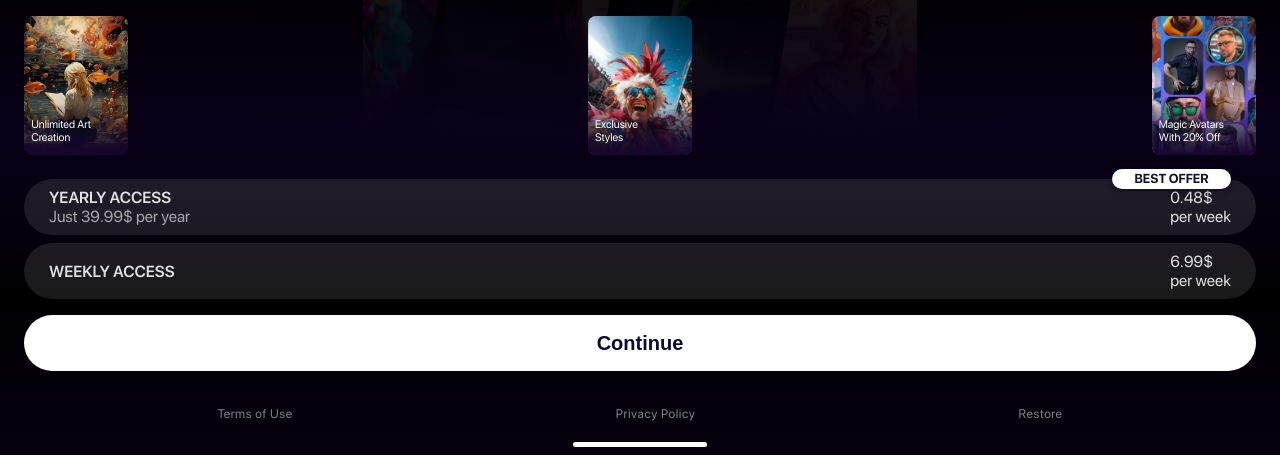
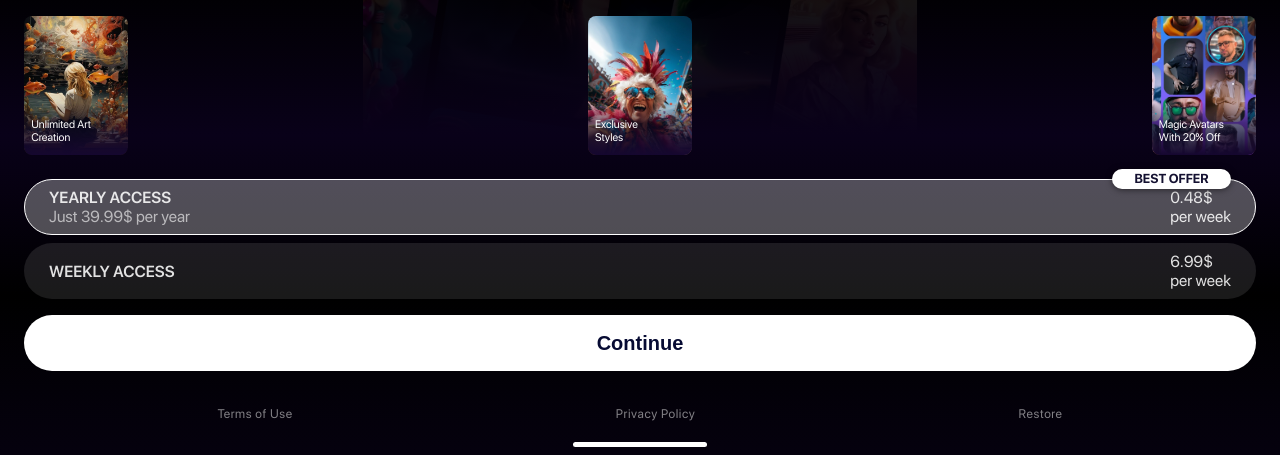
Before and after one commit to Xelson/bp-mobile-test-task, a website built with Vite: page index.html in a window 1280 px wide. Shown: the part 345-800 px from the top of the page. Built offline with nearby package versions, Linux system fonts and the light colour scheme.

Commit message:
Make the first subscription selected by default

```diff
--- a/index.html
+++ b/index.html
@@ -54,9 +54,9 @@
 				</div>
 			</div>
 
-			<form class="page_offer__form" onsubmit="console.log(this)">
+			<form class="page_offer__form">
 				<div class="page_offer__form__controls">
-					<rich-radio class="radio_offer" name="offer" value="https://apple.com">
+					<rich-radio class="radio_offer" name="offer" value="https://apple.com" selected>
 						<div class="radio_offer__name">
 							<h1 i18n>YEARLY ACCESS</h1>
 							<span i18n="price=39.99$">Just {{price}} per year</span>
--- a/src/shared/ui/rich-radio/index.js
+++ b/src/shared/ui/rich-radio/index.js
@@ -9,10 +9,10 @@ class RichRadioElement extends HTMLElement {
 		inputEl.hidden = true;
 		inputEl.name = this.getAttribute('name');
 		inputEl.value = this.getAttribute('value');
+		inputEl.checked = this.getAttribute('selected') !== null;
 
 		this.append(inputEl);
 		this.inputEl = inputEl;
-
 		this.inputEl.onchange = event => console.log(event.target.checked);
 
 		this.clickHandler = this.addEventListener('click', () => {
```
